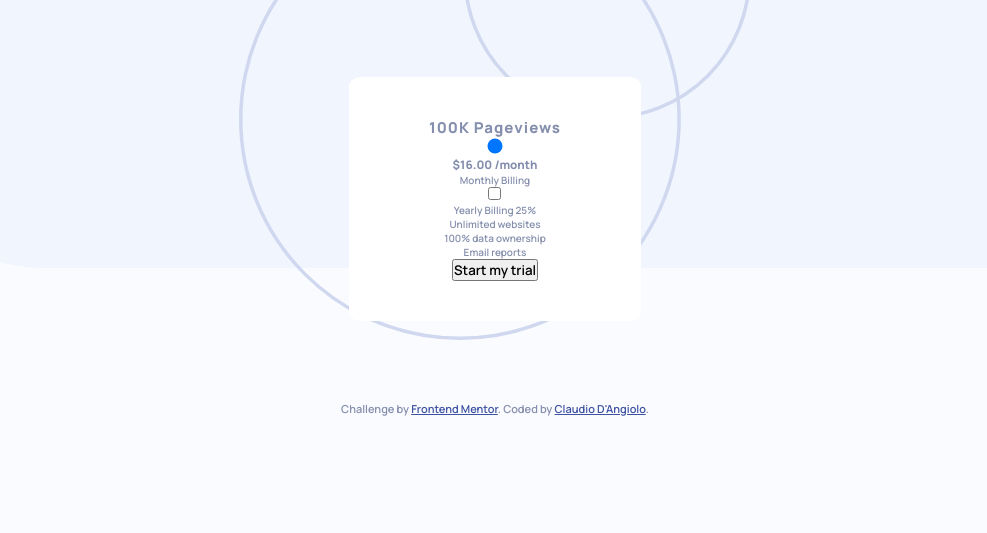
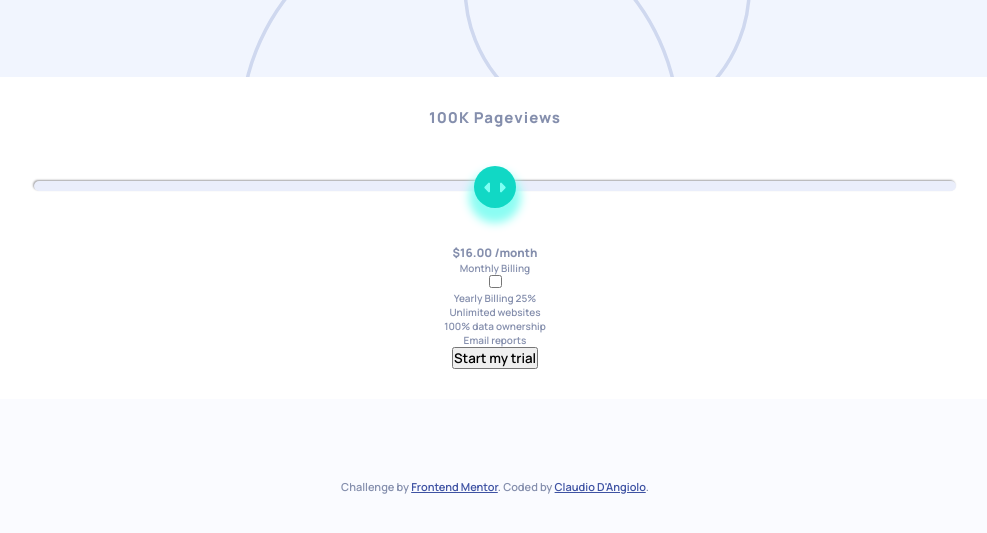
Before and after one commit to Clau4774/interactive-princing-practice, a plain HTML site: page index.html in a window 1280 px wide. Shown: the part 181-714 px from the top of the page, without its empty margins (145-1132 px from the left). Drawn offline with Linux system fonts and the light colour scheme.

Commit message:
Adding more style to the webkit slider properties

```diff
--- a/styles/style.css
+++ b/styles/style.css
@@ -1,8 +1,8 @@
 @import url('https://fonts.googleapis.com/css2?family=Manrope:wght@600;800&display=swap');
 
 * {
-    margin:0;
-    padding:0;
+    margin: 0;
+    padding: 0;
     box-sizing: border-box;
     font-family: 'Manrope', sans-serif;
 
@@ -21,25 +21,25 @@ html {
 }
 
 img {
-    width:100%;
+    width: 100%;
 }
 
 body {
     background-image: url(../images/bg-pattern.svg);
-    background-repeat:no-repeat;
+    background-repeat: no-repeat;
     background-color: #fafbff;
 }
 
 
 /*Outside component*/
 .conteiner {
-    display:flex;
-    flex-direction:column;
+    display: flex;
+    flex-direction: column;
     justify-content: center;
-    text-align:center;
+    text-align: center;
     background: url(../images/pattern-circles.svg) no-repeat 50% 15%/40%;
-    min-width:37.5rem;
-    margin:auto;
+    min-width: 37.5rem;
+    margin: auto;
 }
 
 .header {
@@ -53,8 +53,8 @@ body {
 }
 
 .header p {
-    font-size:1.5rem;
-    padding:0 5.5em;
+    font-size: 1.5rem;
+    padding: 0 5.5em;
     line-height: 3rem;
 }
 
@@ -62,9 +62,10 @@ body {
 
 .form-component {
     background: #fff;
-    margin:8rem auto;
-    padding:4em 8em;
-    border-radius:4%;
+    margin: 8rem auto;
+    width: 90%;
+    border-radius: 4%;
+    padding: 3em 0;
 }
 
 /*Component header text*/
@@ -72,14 +73,42 @@ body {
 .form-component__h2-views {
     font-weight: var(--fw-800);
     letter-spacing: .1rem;
-
 }
 
 /*Range slider*/
 
 .form-component__input-slider {
     -webkit-appearance: none;
-    width: 100%;
-    background:transparent;
+    width: 80%;
+    background: transparent;
+    margin: 4em 0;
+    outline: none;
 
 }
+
+.form-component__input-slider::-webkit-slider-thumb {
+    -webkit-appearance: none;
+    position: relative;
+    width: 4.2rem;
+    height: 4.2rem;
+    background: #11d8c5 url(../images/icon-slider.svg) no-repeat center center;
+    border-radius: 50%;
+    cursor: pointer;
+    top: -1.5rem;
+    box-shadow: 0 1rem 1rem .5rem  #8bfdf3;
+}
+
+.form-component__input-slider::-webkit-slider-runnable-track {
+    height: 1rem;
+    border-radius: 5rem;
+    background-color: #eaeefb;
+    box-shadow: -.1rem -.1rem .2rem  #a5a5a7
+}
+
+.form-component__input-slider::-webkit-slider-thumb:active {
+    background-color: #11d8c5;
+}
+
+.form-component__input-slider::-webkit-slider-thumb:hover {
+    background-color: #77ecdc;
+}
```
